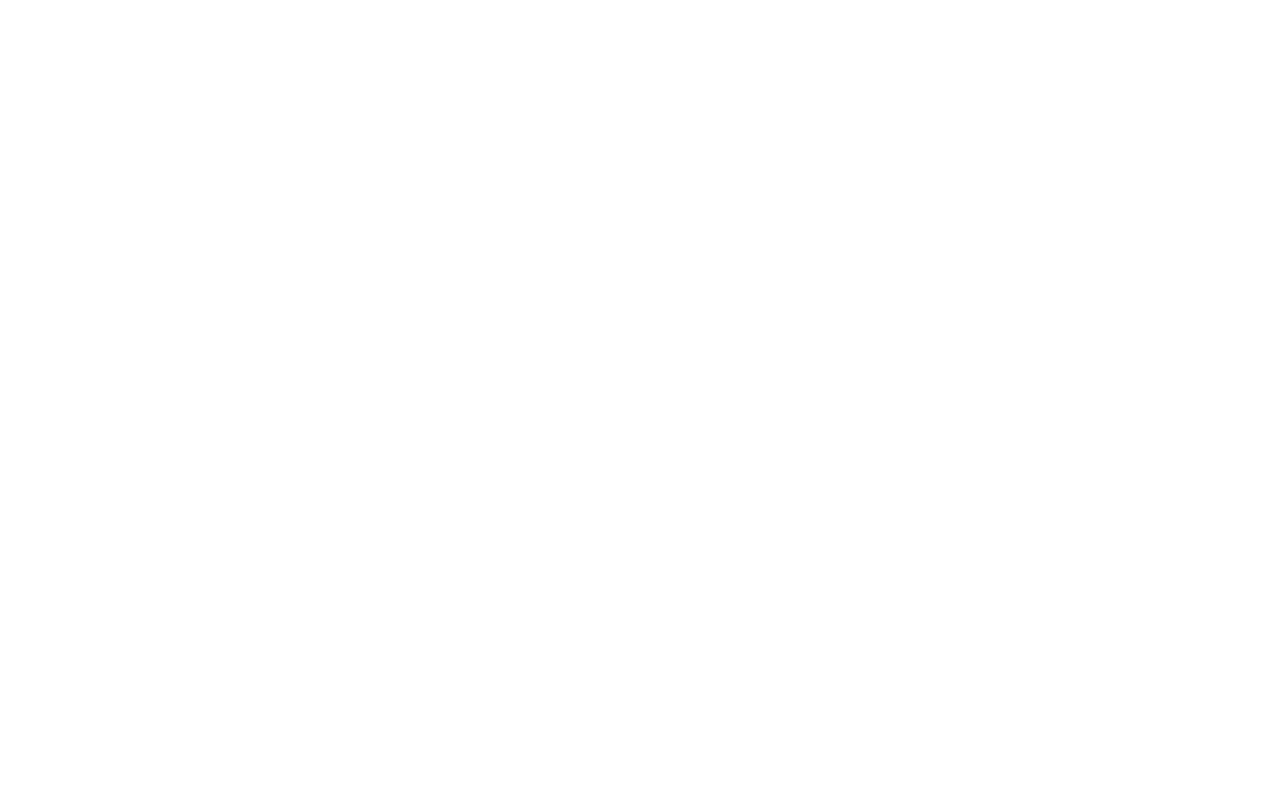
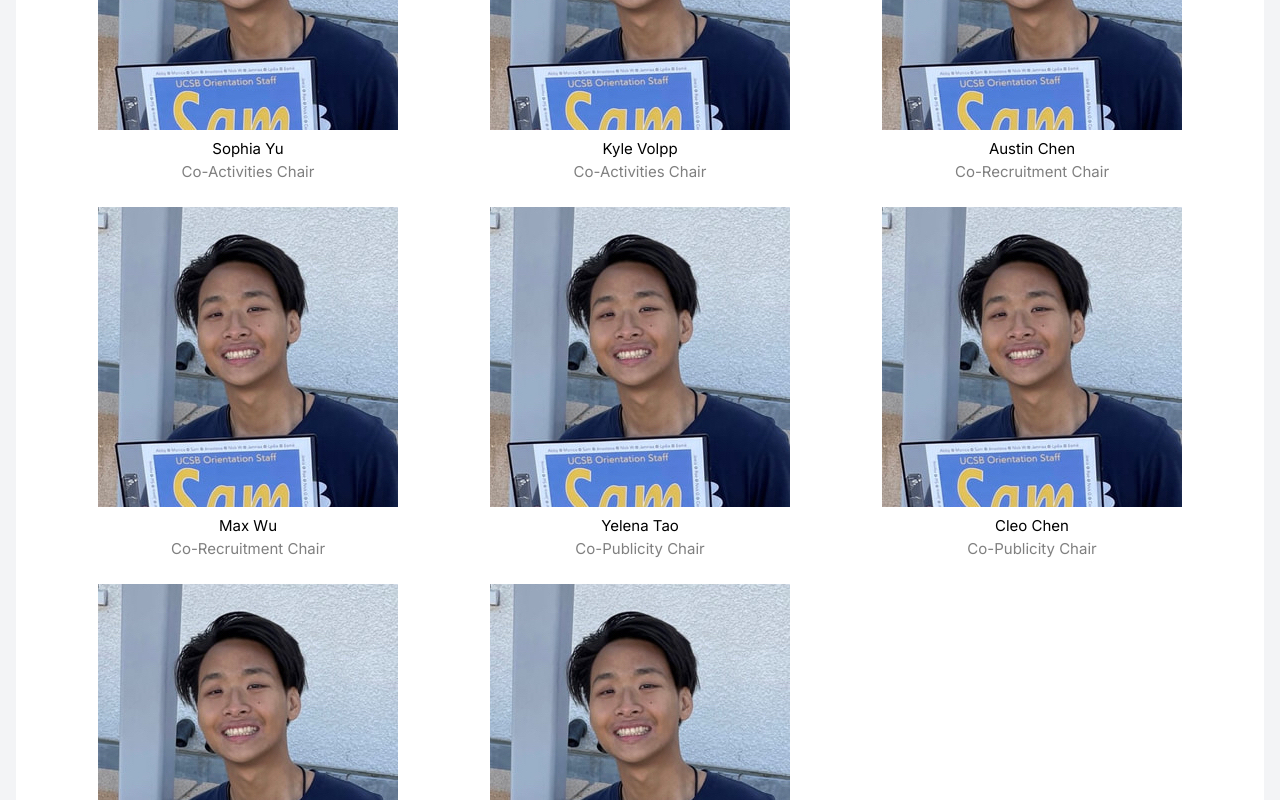
Before and after one commit to UCSBTASA/UCSBTASA.github.io, a Next.js app: page /staff in a window 1280 px wide. Shown: the part 1240-2040 px from the top of the page. Before the commit the page ends 1163 px from the top, so only its background shows below. Built offline with nearby package versions, Linux system fonts and the light colour scheme.

Commit message:
Updates Packages
Adding all staff

```diff
--- a/app/about/page.tsx
+++ b/app/about/page.tsx
@@ -7,7 +7,7 @@ const About = () => {
     <div className="">
       <Header title="UCSB TASA"></Header>
       <NavBar></NavBar>
-      <div className="bg-gray-100 h-auto">
+      <div className="bg-gray-100 min-h-screen">
         <div className="main-wrap flex justify-center">
           <div className="content p-16 m-4 w-[60%] rounded-lg bg-[#ffffff]">
             <div id="textBlock" className="text-center">
@@ -40,7 +40,7 @@ const About = () => {
                 >
                   Instagram
                 </Link>{" "}
-                for the latest updates! IG: tasa.ucsb Facebook: tasa.ucsb
+                for the latest updates!
               </p>
             </div>
           </div>
--- a/app/staff/page.tsx
+++ b/app/staff/page.tsx
@@ -40,6 +40,54 @@ const staffMembers = [
     position: "Secretary",
     imageUrl: "/staff_photos/sam-staff-photo_orig.jpeg",
   },
+  {
+    id: 7,
+    name: "Sophia Yu",
+    position: "Co-Activities Chair",
+    imageUrl: "/staff_photos/sam-staff-photo_orig.jpeg",
+  },
+  {
+    id: 8,
+    name: "Kyle Volpp",
+    position: "Co-Activities Chair",
+    imageUrl: "/staff_photos/sam-staff-photo_orig.jpeg",
+  },
+  {
+    id: 9,
+    name: "Austin Chen",
+    position: "Co-Recruitment Chair",
+    imageUrl: "/staff_photos/sam-staff-photo_orig.jpeg",
+  },
+  {
+    id: 10,
+    name: "Max Wu",
+    position: "Co-Recruitment Chair",
+    imageUrl: "/staff_photos/sam-staff-photo_orig.jpeg",
+  },
+  {
+    id: 11,
+    name: "Yelena Tao",
+    position: "Co-Publicity Chair",
+    imageUrl: "/staff_photos/sam-staff-photo_orig.jpeg",
+  },
+  {
+    id: 12,
+    name: "Cleo Chen",
+    position: "Co-Publicity Chair",
+    imageUrl: "/staff_photos/sam-staff-photo_orig.jpeg",
+  },
+  {
+    id: 13,
+    name: "Austin Chen",
+    position: "Co-Recruitment Chair",
+    imageUrl: "/staff_photos/sam-staff-photo_orig.jpeg",
+  },
+  {
+    id: 14,
+    name: "Max Wu",
+    position: "Co-Recruitment Chair",
+    imageUrl: "/staff_photos/sam-staff-photo_orig.jpeg",
+  },
 ];
 
 const StaffPage = () => {
@@ -48,22 +96,24 @@ const StaffPage = () => {
       <Header title="UCSB TASA" />
       <NavBar />
       <div className="px-4 py-8 text-center w-screen bg-gray-100">
-        <div className="container mx-auto">
-          <h1 className="text-5xl font-bold mb-4">Meet Our Staff</h1>
+        <div className="container mx-auto p-12 bg-white rounded-lg">
+          <h1 className="text-5xl font-bold mb-4 uppercase">Meet The Staff</h1>
           <div className="grid grid-cols-1 lg:grid-cols-3 gap-6">
             {staffMembers.map((staff) => (
-              <div key={staff.id} className="bg-white rounded-lg shadow p-4">
-                <div className="mx-auto mb-4">
+              <div key={staff.id} className="">
+                <div className="mx-auto">
                   <Image
                     src={staff.imageUrl}
                     alt={staff.name}
                     width={300}
                     height={300}
-                    className="max-w-[100%] w-auto mx-auto mb-4"
+                    className="max-w-[100%] w-auto mx-auto mb-2"
                   />
                 </div>
-                <h2 className="text-xl font-semibold mb-2">{staff.name}</h2>
-                <p className="text-gray-600 mb-2">{staff.position}</p>
+                <h2 className="text-black text-[0.9375rem]">{staff.name}</h2>
+                <p className="text-[0.9375rem] text-[#00000080]">
+                  {staff.position}
+                </p>
               </div>
             ))}
           </div>
```
Also changed, not shown: public/staff_photos/sam-staff-photo_orig.jpeg.
